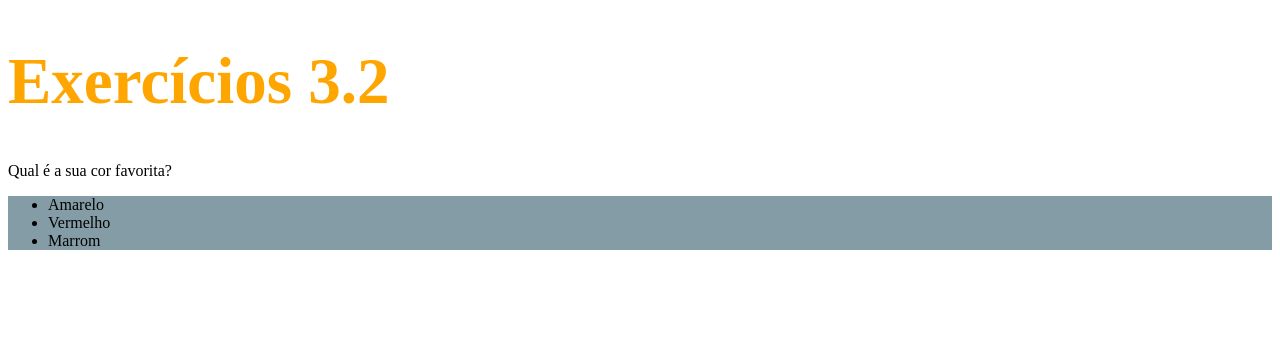
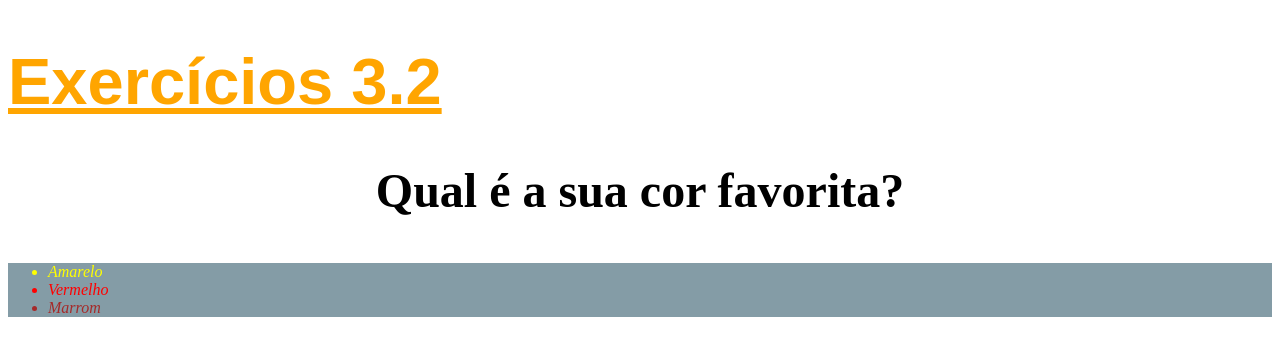
Before and after one commit to SavioMoraes/smmsavio-first-repo, a plain HTML site: page bloco_3/dia_2/index.html in a window 1280 px wide. Drawn offline with Linux system fonts and the light colour scheme.

Commit message:
adiciona alteraçoes - Parte II

```diff
--- a/bloco_3/dia_2/index.html
+++ b/bloco_3/dia_2/index.html
@@ -4,26 +4,48 @@
     <meta charset="UTF-8">
     <title>HTML</title>
     <style>
+        body {
+            font-size: 16px;
+        }
         h1 {
            font-size: 65px;
            color: orange;
+           font-family: sans-serif;
+           text-decoration: underline;
+        }
+        p {
+            font-weight: 600;
+            font-size: 3em;
+            text-align: center;
+            line-height: 1;
         }
         ul {
             background-color: rgb(135, 206, 235, 0.5);
         }
+        #modify-font-style{
+            font-style: italic;
+        }
         .modify-color{
             background-color: rgba(10, 59, 78, 0.5);
         }
-
+        .yellow {
+            color: yellow;
+        }
+        .red {
+            color: red;
+        }
+        .brown {
+            color: brown;
+        }
     </style>
 </head>
 <body>
 <h1>Exercícios 3.2</h1>
 <p >Qual é a sua cor favorita?</p>
-<ul class="modify-color">
-    <li>Amarelo</li>
-    <li>Vermelho</li>
-    <li>Marrom</li>
+<ul class="modify-color" id="modify-font-style">
+    <li class="yellow">Amarelo</li>
+    <li class="red">Vermelho</li>
+    <li class="brown">Marrom</li>
 </ul>
 </body>
 </html>
```
